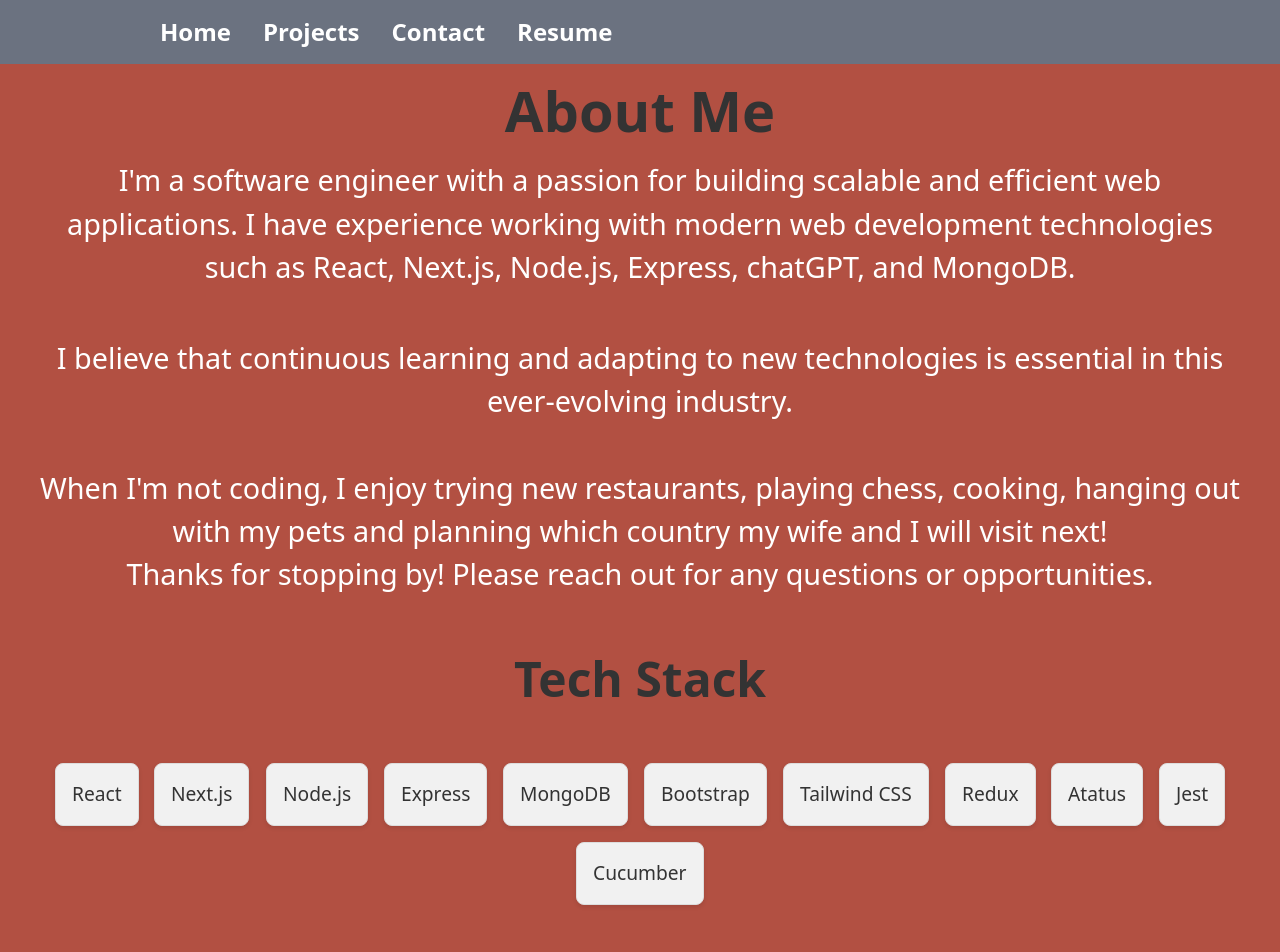
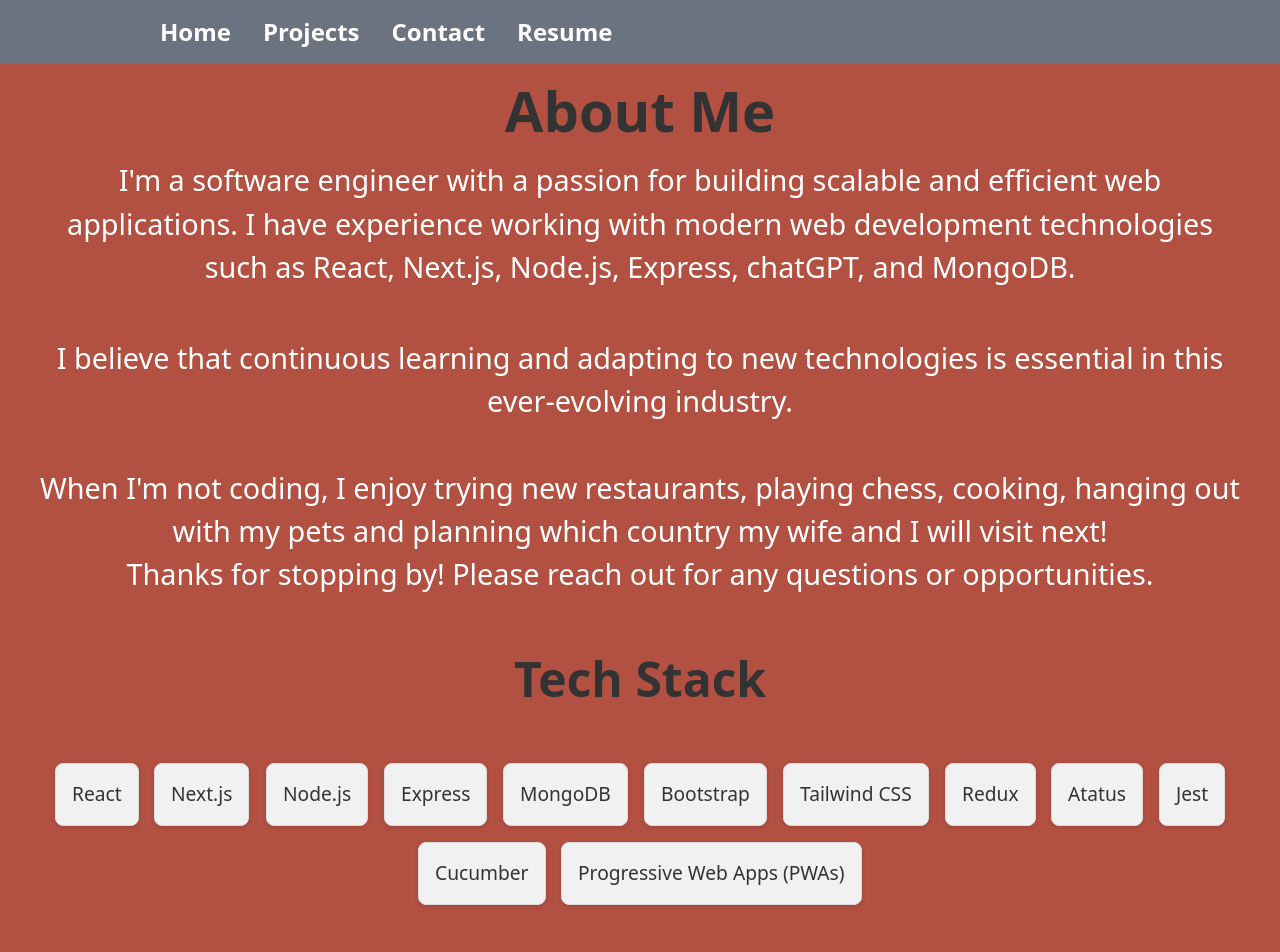
Before and after one commit to jonathankerth/my-portfolio, a Next.js app: page /About in a window 1280 px wide. Shown: the top 952 px of the page. Built offline with nearby package versions, Linux system fonts and the light colour scheme.

Commit message:
add PWA to about

```diff
--- a/src/pages/About.jsx
+++ b/src/pages/About.jsx
@@ -79,6 +79,7 @@ export default function About() {
 		"Atatus",
 		"Jest",
 		"Cucumber",
+		"Progressive Web Apps (PWAs)",
 	];
 
 	return (
```
